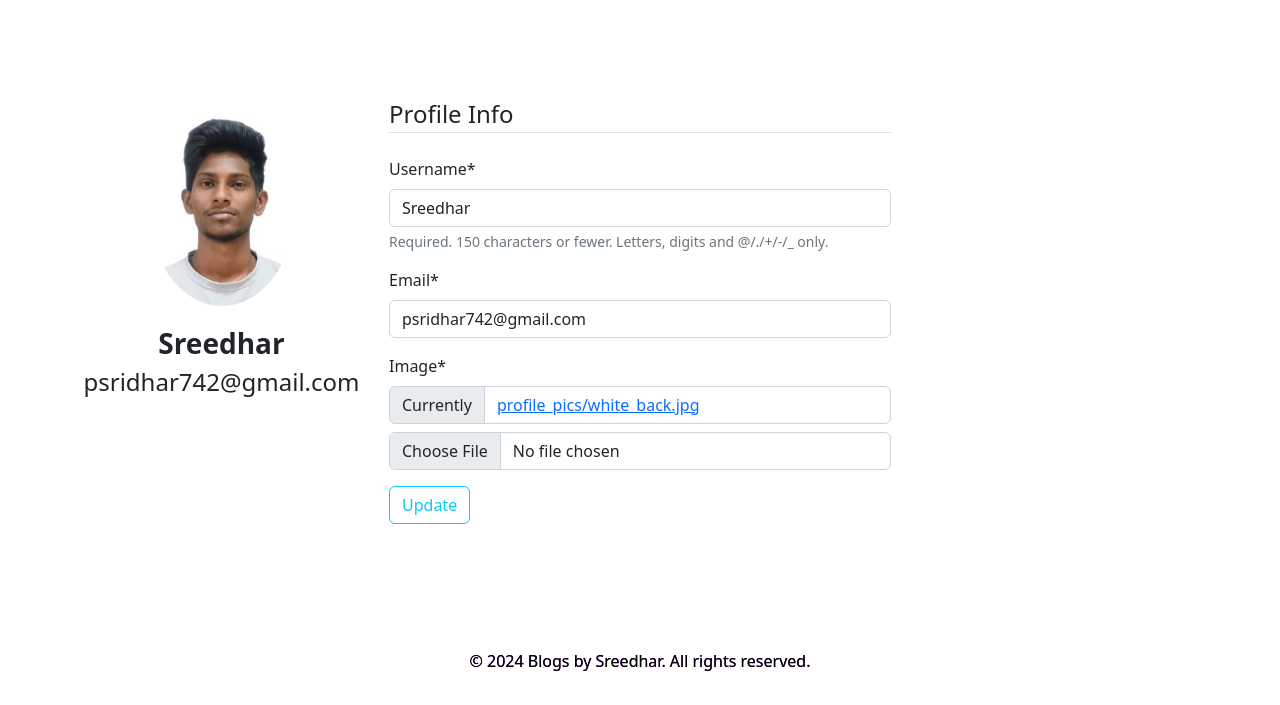
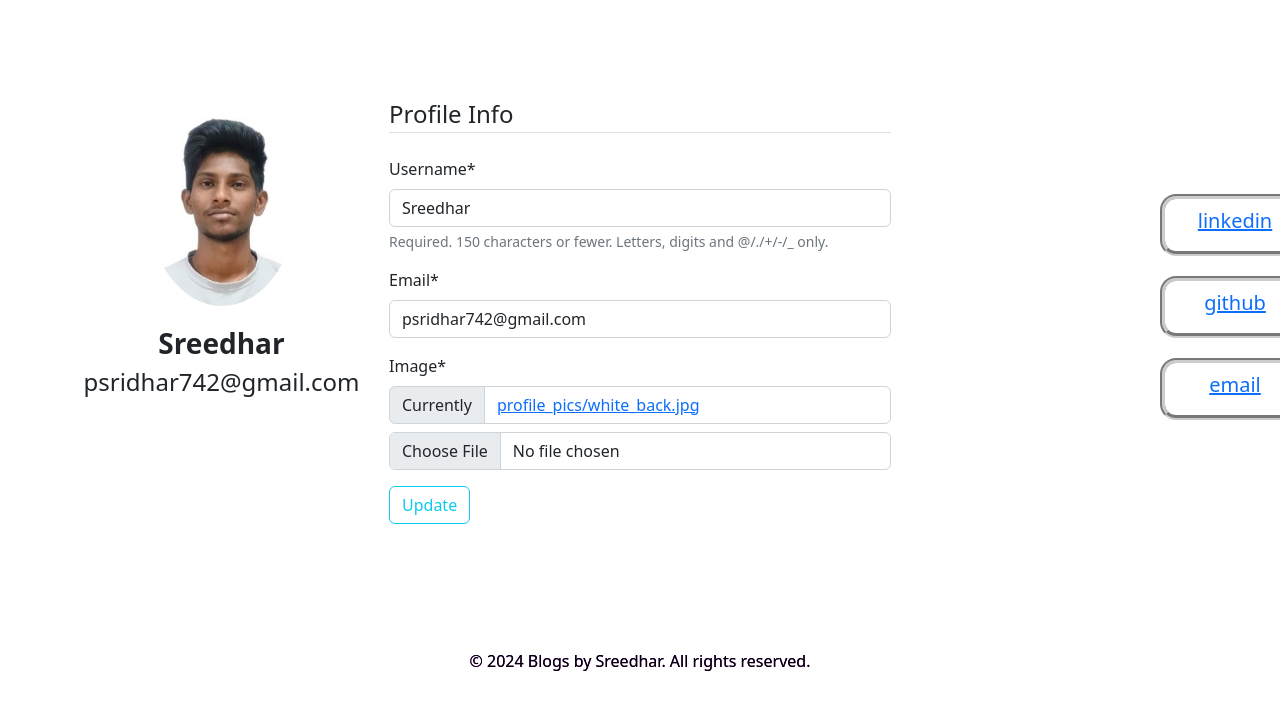
Before and after one commit to sreedhar742/Django_IT_Blogs, a Django app: page /profile/ in a window 1280 px wide. Shown: the part 95-800 px from the top of the page. Run offline with Django 4.2, Linux system fonts and the light colour scheme; a user stored in the database is signed in; data comes from the database, SQL or seed files in the repository; some libraries are stand-ins or nearby versions.

Commit message:
changed composing file

```diff
--- a/blog/templates/blog/base.html
+++ b/blog/templates/blog/base.html
@@ -109,7 +109,7 @@
             <a class="nav-link active" aria-current="page" href="{% url 'blog-home' %}">Home</a>
           </li>
           <li class="nav-item button">
-            <a class="nav-link" aria-current="page" href="https://portfolio-v1-0-ca6c.onrender.com/">Portfolio</a>
+            <a class="nav-link" aria-current="page" href="https://sreedhar742.onrender.com/">Portfolio</a>
           </li>
         </ul>
         <ul class="navbar-nav justify-content-between">
--- a/users/templates/users/profile.html
+++ b/users/templates/users/profile.html
@@ -1,6 +1,33 @@
 {% extends 'blog/base.html' %}
 {% load crispy_forms_tags %}
 {% block content %}
+<style>
+    .sidebars {
+        display: flex;
+        flex-direction: column;
+        align-items: flex-end;
+        position: fixed;
+        bottom: 275px;
+        left: 1150px;
+      }
+
+    .box {
+        width: 150px;
+        margin: 10px;
+        padding: 10px;
+        background-color: white;
+        text-align: center;
+        border: 5px groove #ccc;
+        border-radius:1.0em;
+        box-sizing: border-box;
+
+    }
+    .box:hover {
+      background: linear-gradient(powderblue,green);
+      box-shadow: 2px 2px 10px 10px blue;
+      transition: box-shadow 0.3s ease;
+  }
+</style>
 <div class="container rounded bg-white mt-5 mb-5">
     <div class="row">
         <div class="col-md-3 border-right">
@@ -26,6 +53,11 @@
                     </div>
                 </form>
             </div>
+            <div class="sidebars">
+                <a href="https://www.linkedin.com/in/sreedhar742" class="box"><h5>linkedin</h5></a>
+                <a href="https://github.com/sreedhar742/Django_IT_Blogs" class="box"><h5>github</h5></a>
+                <a href="https://pridhar742@gmail.com" class="box"><h5>email</h5></a>
+            </div>
         </div>
     </div>
 </div>
```
Also changed, not shown: docker-compose.yml (+45 -9 lines), media/profile_pics/Desktop-Desktop-Backgrounds_TfxLWDv.jpg (added).
